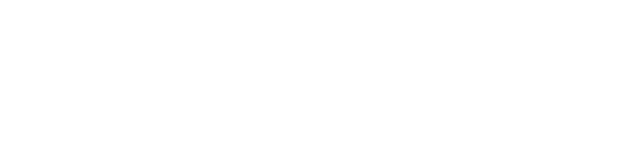
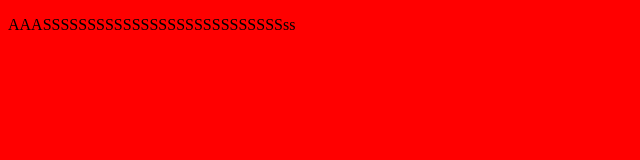
Before and after one commit to DoranFox/masterHTMLacademy, a plain HTML site: page index.html in a window 1280 px wide. Shown: the whole page, without its empty margins (0-640 px from the left). Drawn offline with Linux system fonts and the light colour scheme.

Commit message:
потестил

```diff
--- a/css/styles.css
+++ b/css/styles.css
@@ -0,0 +1,4 @@
+body{
+	background-color:red;
+	width: 890px;
+}
--- a/index.html
+++ b/index.html
@@ -3,8 +3,9 @@
 <head>
 	<meta charset="UTF-8">
 	<title>GitTest</title>
+	<link rel="stylesheet" href="./css/styles.css">
 </head>
 <body>
-
+	<div><p>AAASSSSSSSSSSSSSSSSSSSSSSSSSSSss</p></div>
 </body>
 </html>
```
